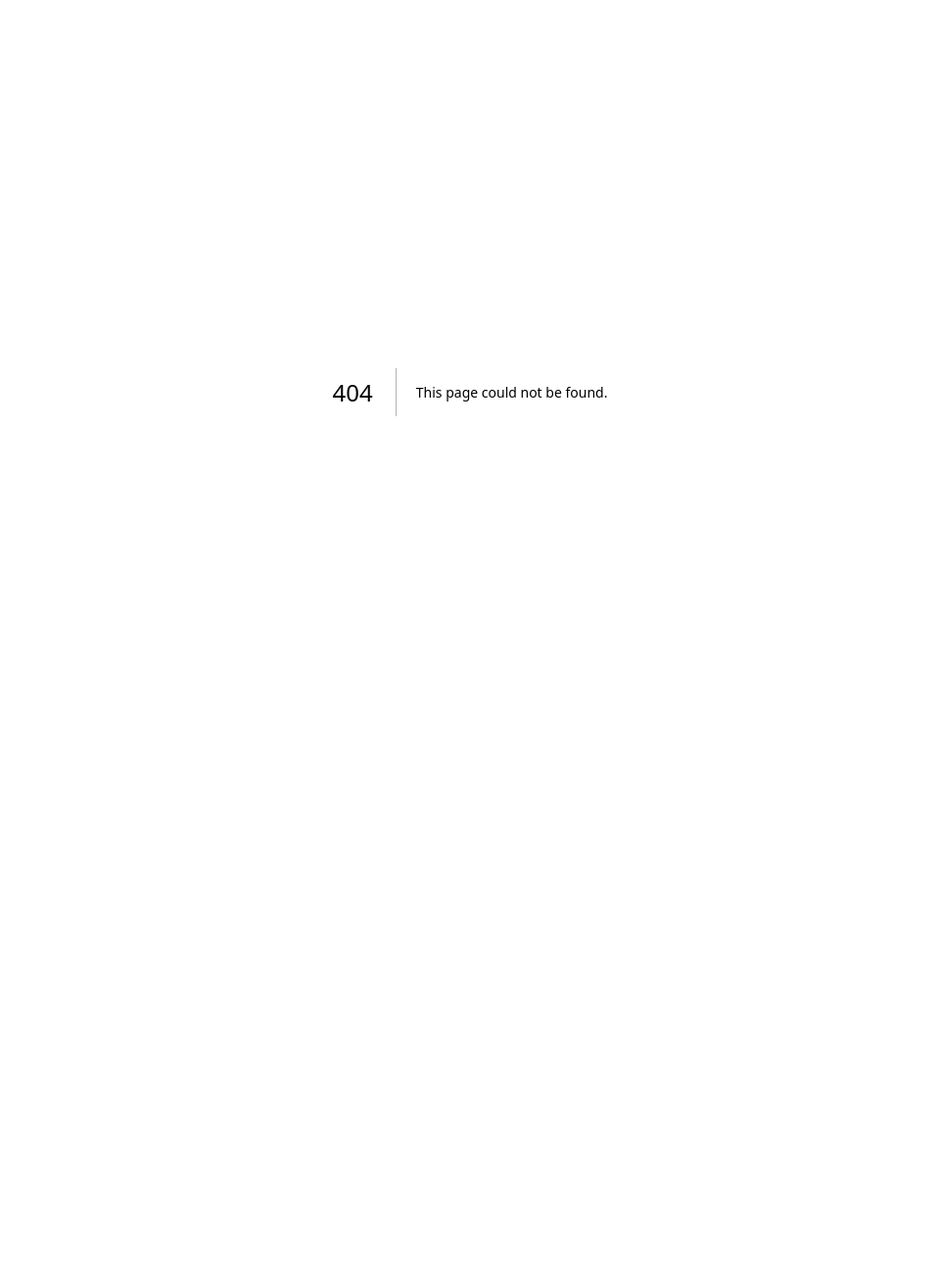
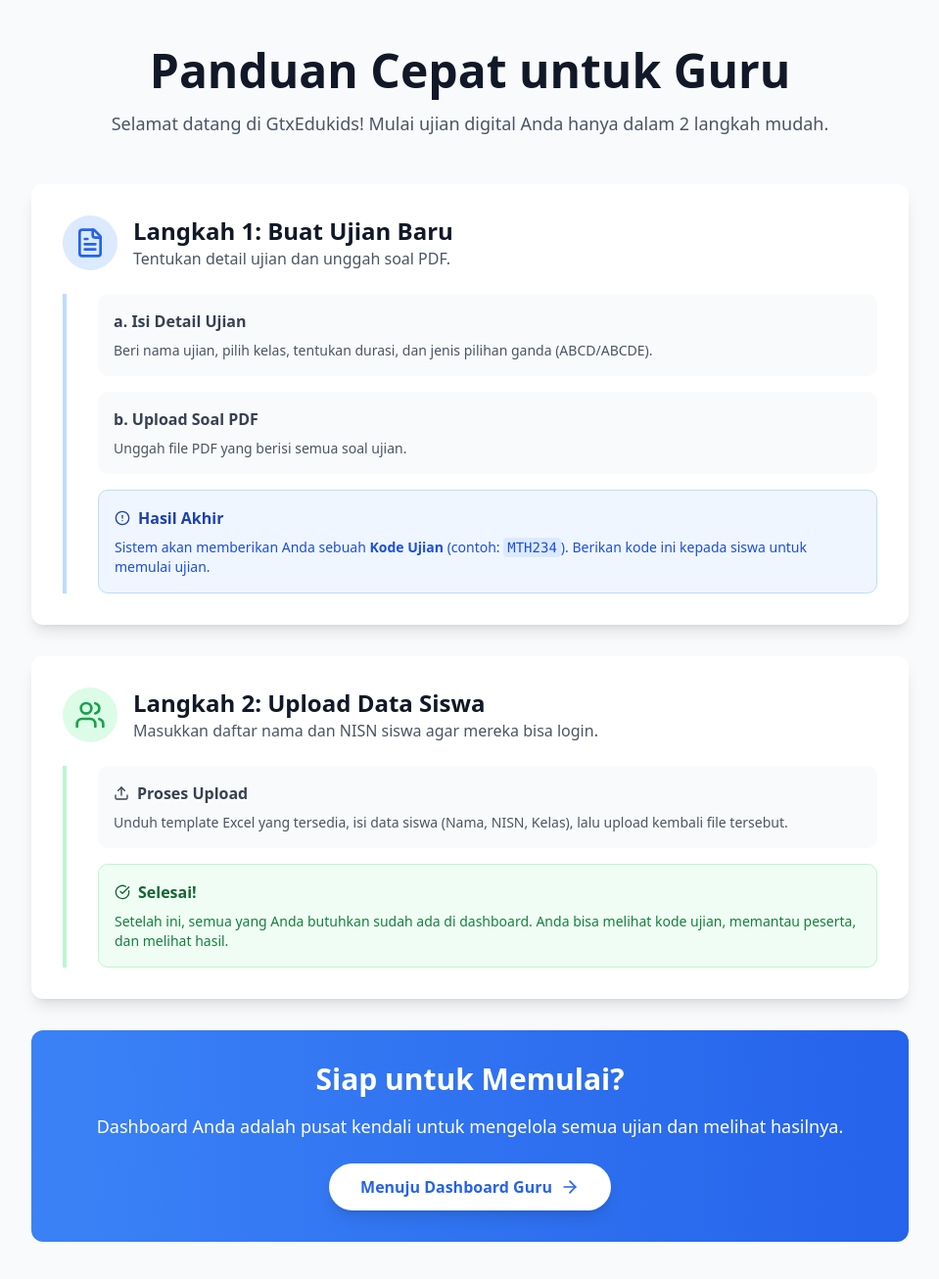
Before and after one commit to GTXSatria/unus, a Next.js app: page /panduan-guru in a window 1280 px wide. Before the commit this address had no page. Shown: the top 1306 px of the page at 98% size, without its empty margins (160-1119 px from the left). Before the commit the page ends 800 px from the top, so only its background shows below. Built offline with nearby package versions, Linux system fonts and the light colour scheme.

Commit message:
feat: Add panduan guru page for better UX

```diff
--- /dev/null
+++ b/src/app/panduan-guru/page.tsx
@@ -0,0 +1,113 @@
+// src/app/panduan-guru/page.tsx
+'use client'
+
+import { useRouter } from 'next/navigation'
+import { FileText, Users, ArrowRight, CheckCircle, AlertCircle, Upload } from 'lucide-react'
+
+export default function PanduanGuruPage() {
+  const router = useRouter()
+
+  const handleGoToDashboard = () => {
+    // Arahkan kembali ke dashboard guru
+    router.push('/dashboard/guru')
+  }
+
+  return (
+    <main className="min-h-screen bg-gray-50 py-12 px-4 sm:px-6 lg:px-8">
+      <div className="max-w-4xl mx-auto">
+        {/* Header */}
+        <div className="text-center mb-12">
+          <h1 className="text-4xl font-bold text-gray-900 sm:text-5xl">
+            Panduan Cepat untuk Guru
+          </h1>
+          <p className="mt-4 text-lg text-gray-600">
+            Selamat datang di GtxEdukids! Mulai ujian digital Anda hanya dalam 2 langkah mudah.
+          </p>
+        </div>
+
+        {/* Langkah 1 */}
+        <section className="bg-white rounded-xl shadow-lg p-8 mb-8">
+          <div className="flex items-center mb-6">
+            <div className="flex-shrink-0 bg-blue-100 rounded-full p-3">
+              <FileText className="h-8 w-8 text-blue-600" />
+            </div>
+            <div className="ml-4">
+              <h2 className="text-2xl font-bold text-gray-900">Langkah 1: Buat Ujian Baru</h2>
+              <p className="text-gray-600">Tentukan detail ujian dan unggah soal PDF.</p>
+            </div>
+          </div>
+
+          <div className="space-y-4 border-l-4 border-blue-200 pl-8">
+            <div className="bg-gray-50 rounded-lg p-4">
+              <p className="font-semibold text-gray-700 mb-2">a. Isi Detail Ujian</p>
+              <p className="text-sm text-gray-600">Beri nama ujian, pilih kelas, tentukan durasi, dan jenis pilihan ganda (ABCD/ABCDE).</p>
+            </div>
+            <div className="bg-gray-50 rounded-lg p-4">
+              <p className="font-semibold text-gray-700 mb-2">b. Upload Soal PDF</p>
+              <p className="text-sm text-gray-600">Unggah file PDF yang berisi semua soal ujian.</p>
+            </div>
+            <div className="bg-blue-50 rounded-lg p-4 border border-blue-200">
+              <p className="font-semibold text-blue-800 mb-2 flex items-center">
+                <AlertCircle className="h-4 w-4 mr-2" />
+                Hasil Akhir
+              </p>
+              <p className="text-sm text-blue-700">
+                Sistem akan memberikan Anda sebuah <strong>Kode Ujian</strong> (contoh: <code className="bg-blue-100 px-1 py-0.5 rounded">MTH234</code>).
+                Berikan kode ini kepada siswa untuk memulai ujian.
+              </p>
+            </div>
+          </div>
+        </section>
+
+        {/* Langkah 2 */}
+        <section className="bg-white rounded-xl shadow-lg p-8 mb-8">
+          <div className="flex items-center mb-6">
+            <div className="flex-shrink-0 bg-green-100 rounded-full p-3">
+              <Users className="h-8 w-8 text-green-600" />
+            </div>
+            <div className="ml-4">
+              <h2 className="text-2xl font-bold text-gray-900">Langkah 2: Upload Data Siswa</h2>
+              <p className="text-gray-600">Masukkan daftar nama dan NISN siswa agar mereka bisa login.</p>
+            </div>
+          </div>
+
+          <div className="space-y-4 border-l-4 border-green-200 pl-8">
+            <div className="bg-gray-50 rounded-lg p-4">
+              <p className="font-semibold text-gray-700 mb-2 flex items-center">
+                <Upload className="h-4 w-4 mr-2" />
+                Proses Upload
+              </p>
+              <p className="text-sm text-gray-600">
+                Unduh template Excel yang tersedia, isi data siswa (Nama, NISN, Kelas), lalu upload kembali file tersebut.
+              </p>
+            </div>
+            <div className="bg-green-50 rounded-lg p-4 border border-green-200">
+              <p className="font-semibold text-green-800 mb-2 flex items-center">
+                <CheckCircle className="h-4 w-4 mr-2" />
+                Selesai!
+              </p>
+              <p className="text-sm text-green-700">
+                Setelah ini, semua yang Anda butuhkan sudah ada di dashboard. Anda bisa melihat kode ujian, memantau peserta, dan melihat hasil.
+              </p>
+            </div>
+          </div>
+        </section>
+
+        {/* CTA Section */}
+        <section className="text-center bg-gradient-to-r from-blue-500 to-blue-600 rounded-xl p-8 text-white">
+          <h2 className="text-3xl font-bold mb-4">Siap untuk Memulai?</h2>
+          <p className="text-lg mb-6">
+            Dashboard Anda adalah pusat kendali untuk mengelola semua ujian dan melihat hasilnya.
+          </p>
+          <button
+            onClick={handleGoToDashboard}
+            className="bg-white text-blue-600 font-bold py-3 px-8 rounded-full hover:bg-gray-100 transition-colors shadow-lg flex items-center mx-auto"
+          >
+            Menuju Dashboard Guru
+            <ArrowRight className="ml-2 h-5 w-5" />
+          </button>
+        </section>
+      </div>
+    </main>
+  )
+}
```
